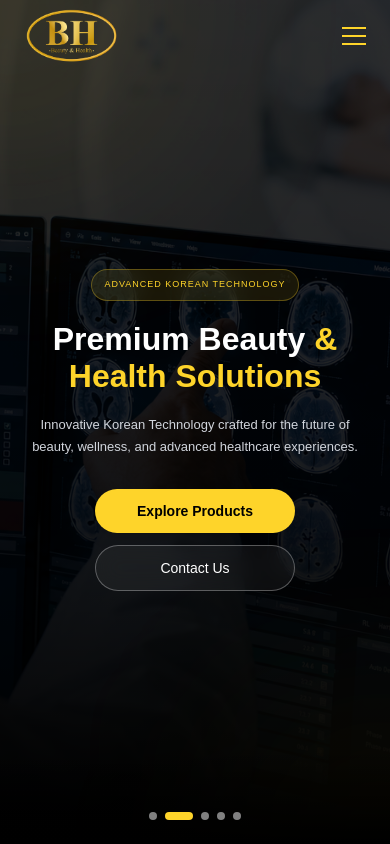
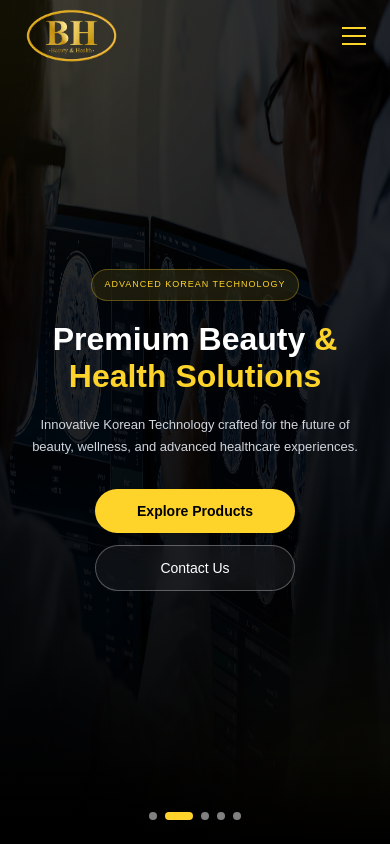
Before and after one commit to sritechbees/bhconnectproject, a Next.js app: page / in a window 390 px wide. Shown: the top 844 px of the page. Built offline with nearby package versions, Linux system fonts and the light colour scheme.

Commit message:
object fill responsive

```diff
--- a/src/home/homepage.tsx
+++ b/src/home/homepage.tsx
@@ -58,7 +58,7 @@ export default function HomePage() {
                 alt="Hero Background"
                 fill
                 priority
-                className="object-cover object-center"
+                className="object-cover max-sm:object-fill object-center"
               />
             </motion.div>
           </AnimatePresence>
```
